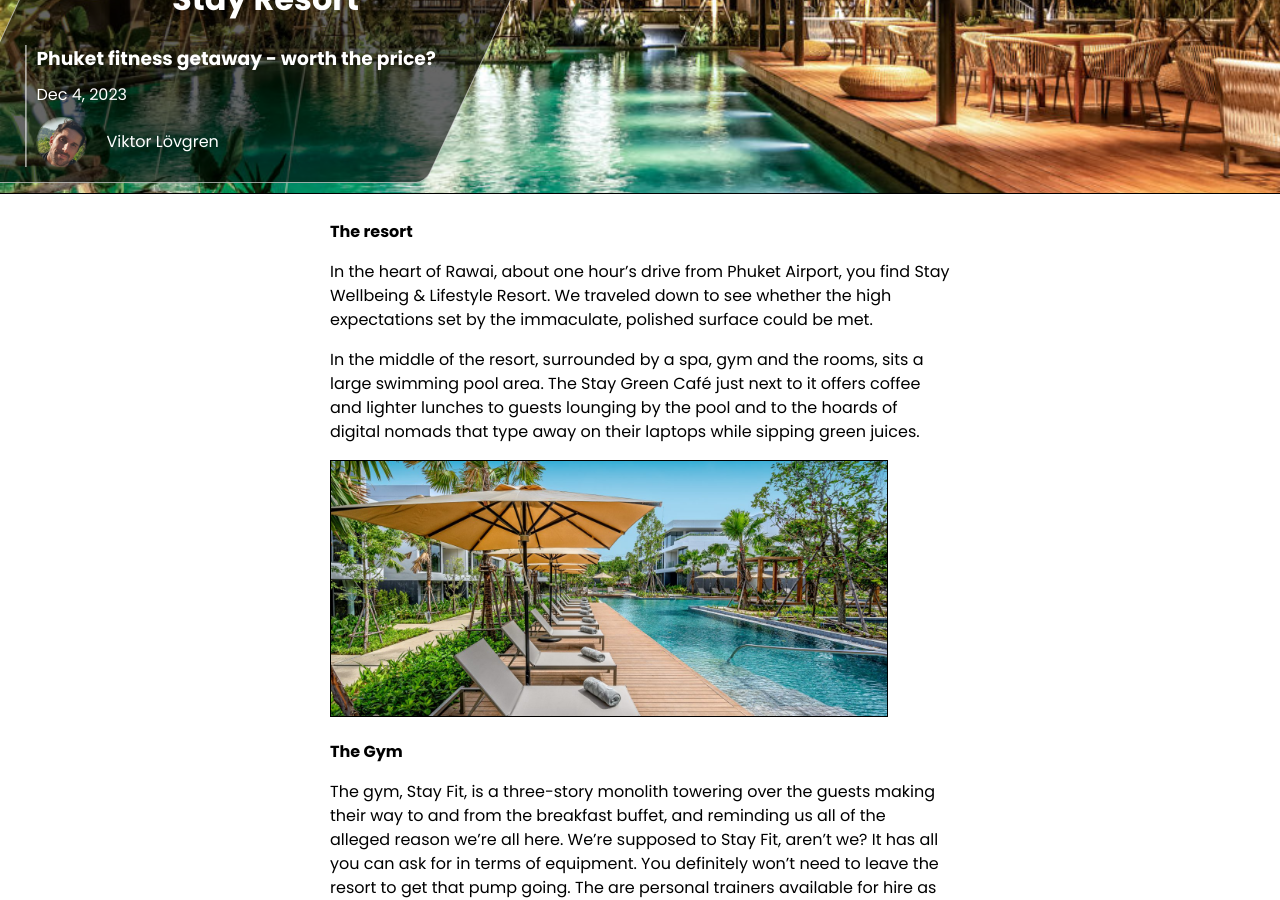
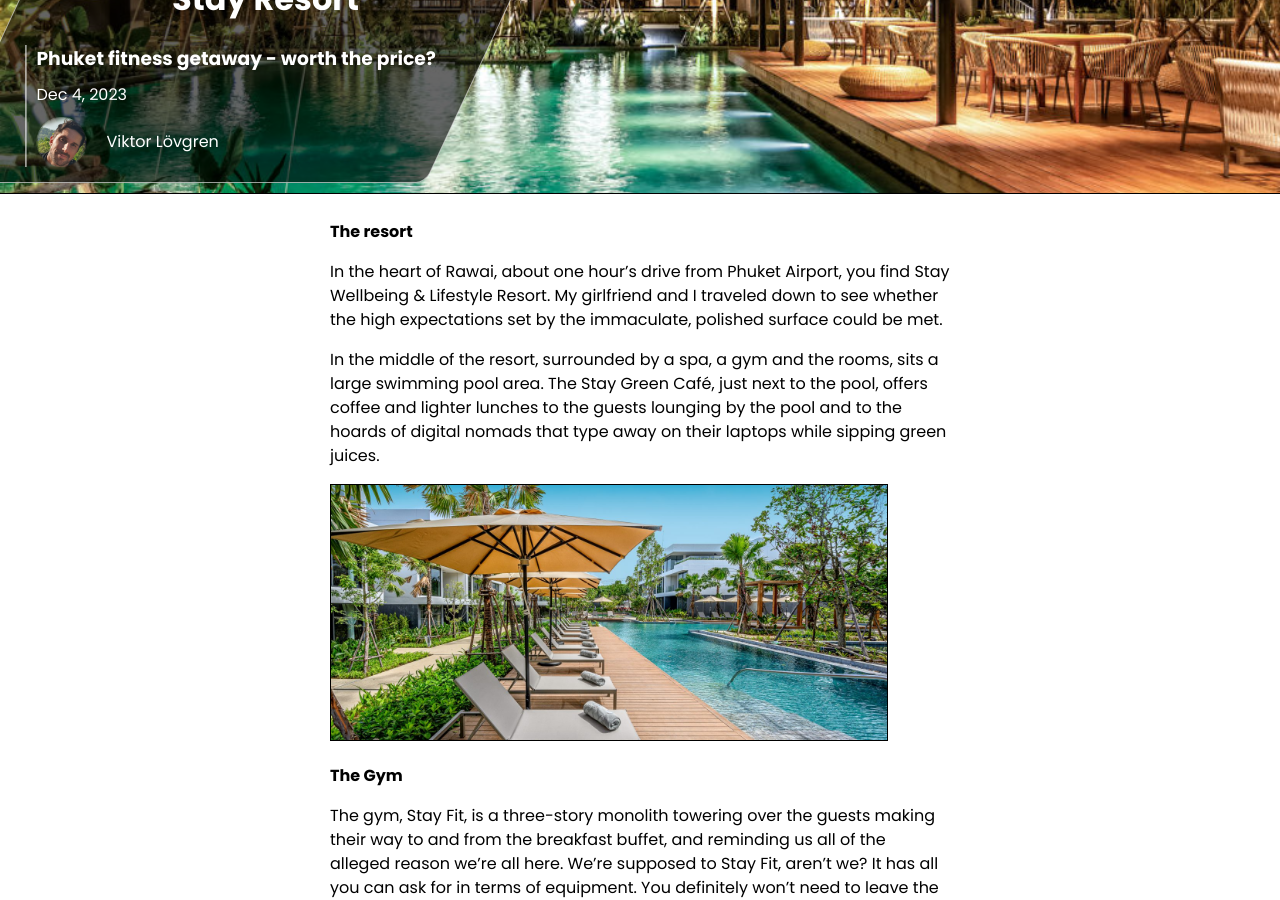
Before and after one commit to leafleaf90/VLblog, a Jekyll site: the page built from _posts/2023-12-04-stay-resort.md, in a window 1280 px wide and 900 px high, scrolled down 376 px. Built offline with Jekyll 4.4.1, drawn with Linux system fonts in a browser that asks for light colours; some web fonts are replaced.

Commit message:
small fix

```diff
--- a/_posts/2023-12-04-stay-resort.md
+++ b/_posts/2023-12-04-stay-resort.md
@@ -9,9 +9,9 @@ categories: travel
 
 **The resort**
 
-In the heart of Rawai, about one hour’s drive from Phuket Airport, you find Stay Wellbeing & Lifestyle Resort. We traveled down to see whether the high expectations set by the immaculate, polished surface could be met.
+In the heart of Rawai, about one hour’s drive from Phuket Airport, you find Stay Wellbeing & Lifestyle Resort. My girlfriend and I traveled down to see whether the high expectations set by the immaculate, polished surface could be met.
 
-In the middle of the resort, surrounded by a spa, gym and the rooms, sits a large swimming pool area. The Stay Green Café just next to it offers coffee and lighter lunches to guests lounging by the pool and to the hoards of digital nomads that type away on their laptops while sipping green juices.
+In the middle of the resort, surrounded by a spa, a gym and the rooms, sits a large swimming pool area. The Stay Green Café, just next to the pool, offers coffee and lighter lunches to the guests lounging by the pool and to the hoards of digital nomads that type away on their laptops while sipping green juices.
 
 <img src="/assets/post-media/2023-12-14/poolside.jpg"/>
 
```
